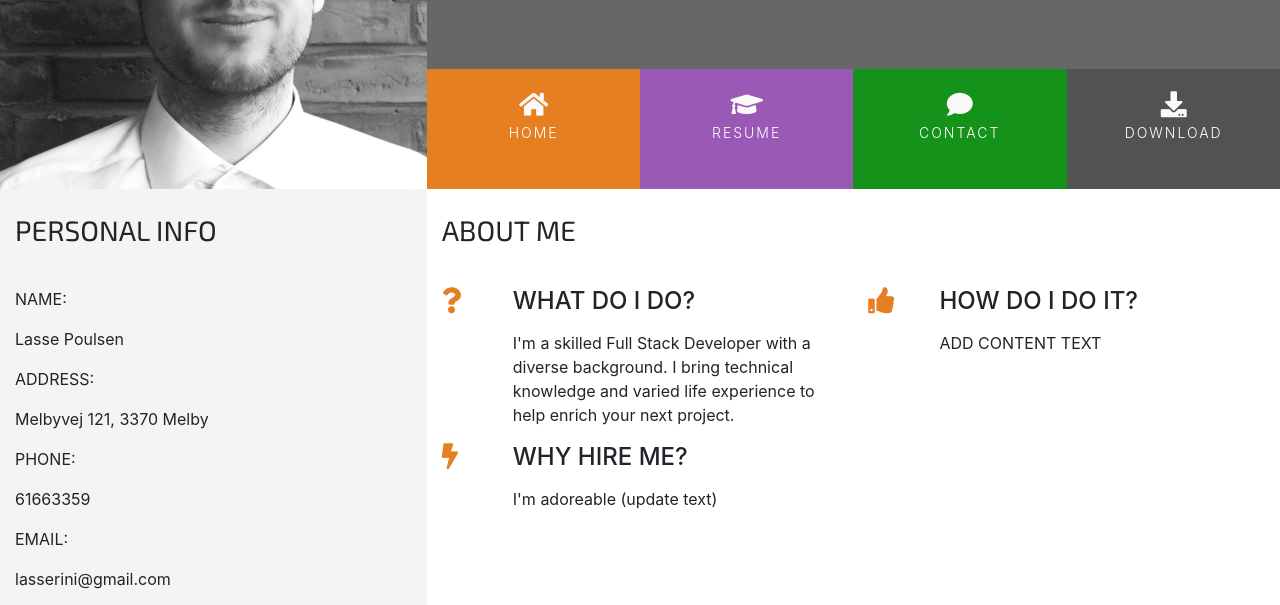
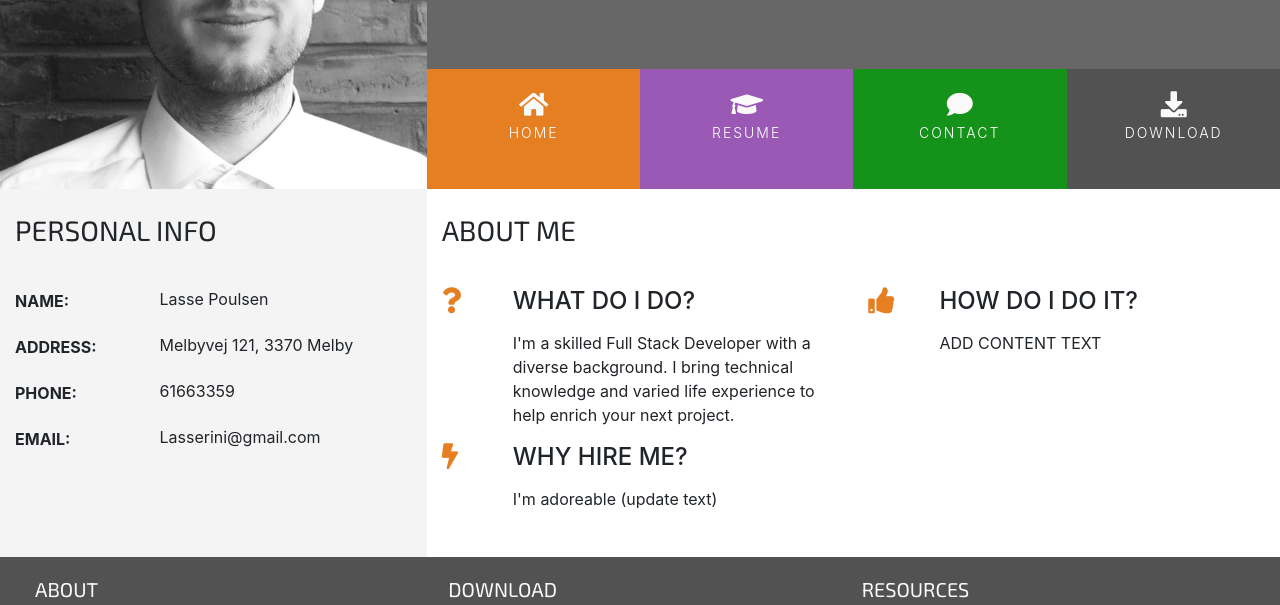
Before and after one commit to Lasserini/Resume-lasse-poulsen, a plain HTML site: page index.html in a window 1280 px wide. Shown: the part 180-785 px from the top of the page. Drawn offline with nearby package versions, Linux system fonts and the light colour scheme.

Commit message:
Finalize Personal Info styling

```diff
--- a/assets/css/style.css
+++ b/assets/css/style.css
@@ -211,3 +211,37 @@ footer {
 .three-reasons-heading {
     margin-bottom: 15px;
 }
+
+/* ------------------------------------- Personal Info */
+.personal-info-item {
+    margin-bottom: 20px;
+    display: block;
+    clear: both;
+}
+
+.personal-info-item .key,
+.personal-info-item .value {
+    padding-right: 8px;
+    display: inline-block;
+}
+
+.personal-info-item .key p,
+.personal-info-item .value p {
+    margin: 0;
+}
+
+.personal-info-item .key {
+    width: 30%;
+    margin-right: 21px;
+    padding-top: 2px;
+    vertical-align: top;
+}
+
+.personal-info-item .key p {
+    font-weight: 700;
+}
+
+.personal-info-item .value {
+    position: relative;
+    width: 60%;
+}
--- a/index.html
+++ b/index.html
@@ -94,7 +94,7 @@
                     </div>
                     <div class="value">
                         <p>
-                            lasserini@gmail.com
+                            Lasserini@gmail.com
                         </p>
                     </div>
                 </div>
```
